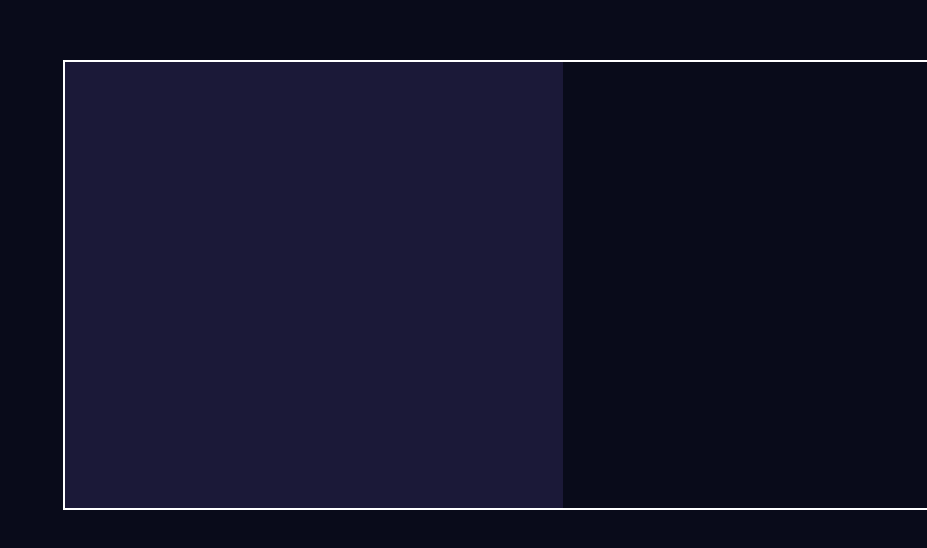
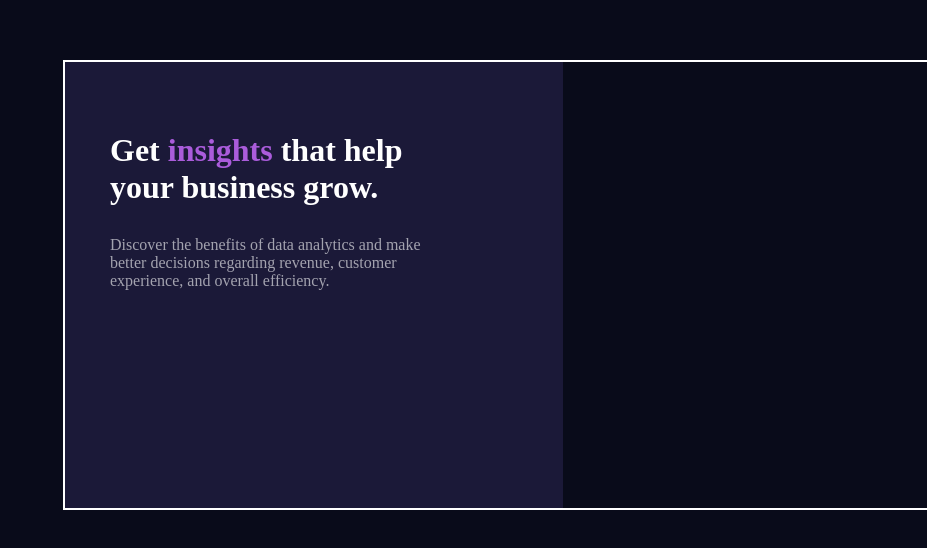
Before and after one commit to JudsonCiribelli/Stats-preview-card-component, a plain HTML site: page index.html in a window 1280 px wide. Shown: the part 164-712 px from the top of the page, without its empty margins (353-1280 px from the left). Drawn offline with Linux system fonts and the light colour scheme.

Commit message:
Estilização do primeiro container

```diff
--- a/CSS/style.css
+++ b/CSS/style.css
@@ -18,3 +18,14 @@ body {
   height: 100%;
   background-color: hsl(244, 38%, 16%);
 }
+.content .description h1 {
+  color: hsl(0, 0%, 100%);
+  padding: 70px 0px 0px 45px;
+}
+.content .description strong {
+  color: hsl(277, 64%, 61%);
+}
+.content .description p {
+  color: hsla(0, 0%, 100%, 0.6);
+  padding: 30px 0px 0px 45px;
+}
--- a/index.html
+++ b/index.html
@@ -8,7 +8,16 @@
   </head>
   <body>
     <div class="content">
-      <div class="description"></div>
+      <div class="description">
+        <h1>
+          Get <strong>insights</strong> that help <br />your business grow.
+        </h1>
+        <p>
+          Discover the benefits of data analytics and make <br />better
+          decisions regarding revenue, customer <br />experience, and overall
+          efficiency.
+        </p>
+      </div>
       <div class="banner"></div>
     </div>
   </body>
```
